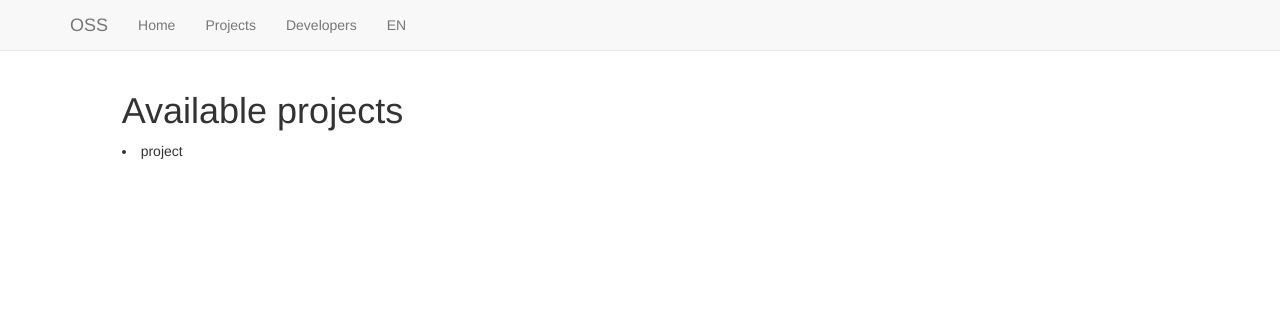
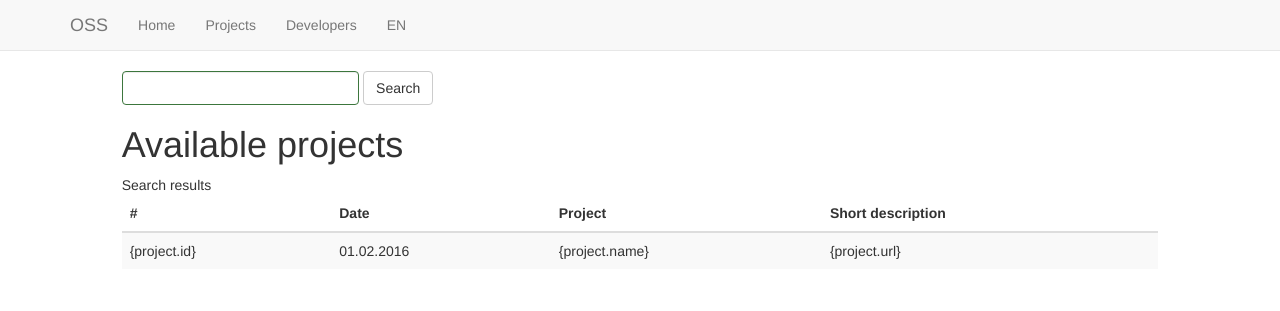
Before and after one commit to osssystem/oss, a Django app: template oss_main/templates/oss_main/projects.html in a window 1280 px wide. Shown: the top 311 px of the page. Run offline with Django 3.2, Linux system fonts and the light colour scheme; the template is opened without the code that fills it: most values are stand-ins (such as "Sample title", 1, 10 or a date in 2020); parts of the project's set-up code (start-up, migrations or seed data) failed here and were passed over; some libraries are stand-ins or nearby versions.

Commit message:
add table with projects

```diff
--- a/oss_main/templates/oss_main/projects.html
+++ b/oss_main/templates/oss_main/projects.html
@@ -3,10 +3,38 @@
 {% block title %}OSS: projects{% endblock title %}
 
 {% block content %}
-    <h1>Available projects</h1>
+<div class="form-group has-success has-feedback">
+    <form class="form-inline" role="form">
+        <div class="form-group">
+            <input type="text" class="form-control" id="exampleInputEmail2">
+        </div>
+        <button type="submit" class="btn btn-default">Search</button>
+    </form>
+</div>
+<h1>Available projects</h1>
+<div class="form-group has-success has-feedback text-left">
+    Search results
+    <table class="table table-striped">
+        <thead>
+        <tr>
+            <th>#</th>
+            <th>Date</th>
+            <th>Project</th>
+            <th>Short description</th>
+        </tr>
+        </thead>
+        <tbody>
 
-    {% for project in projects %}
-        <li>project</li>
-    {% endfor %}
+        {% for project in projects %}
+        <tr>
+            <td>{project.id}</td>
+            <td>01.02.2016</td>
+            <td>{project.name}</td>
+            <td>{project.url}</td>
+        </tr>
 
+        {% endfor %}
+        </tbody>
+    </table>
+</div>
 {% endblock content %}
```
